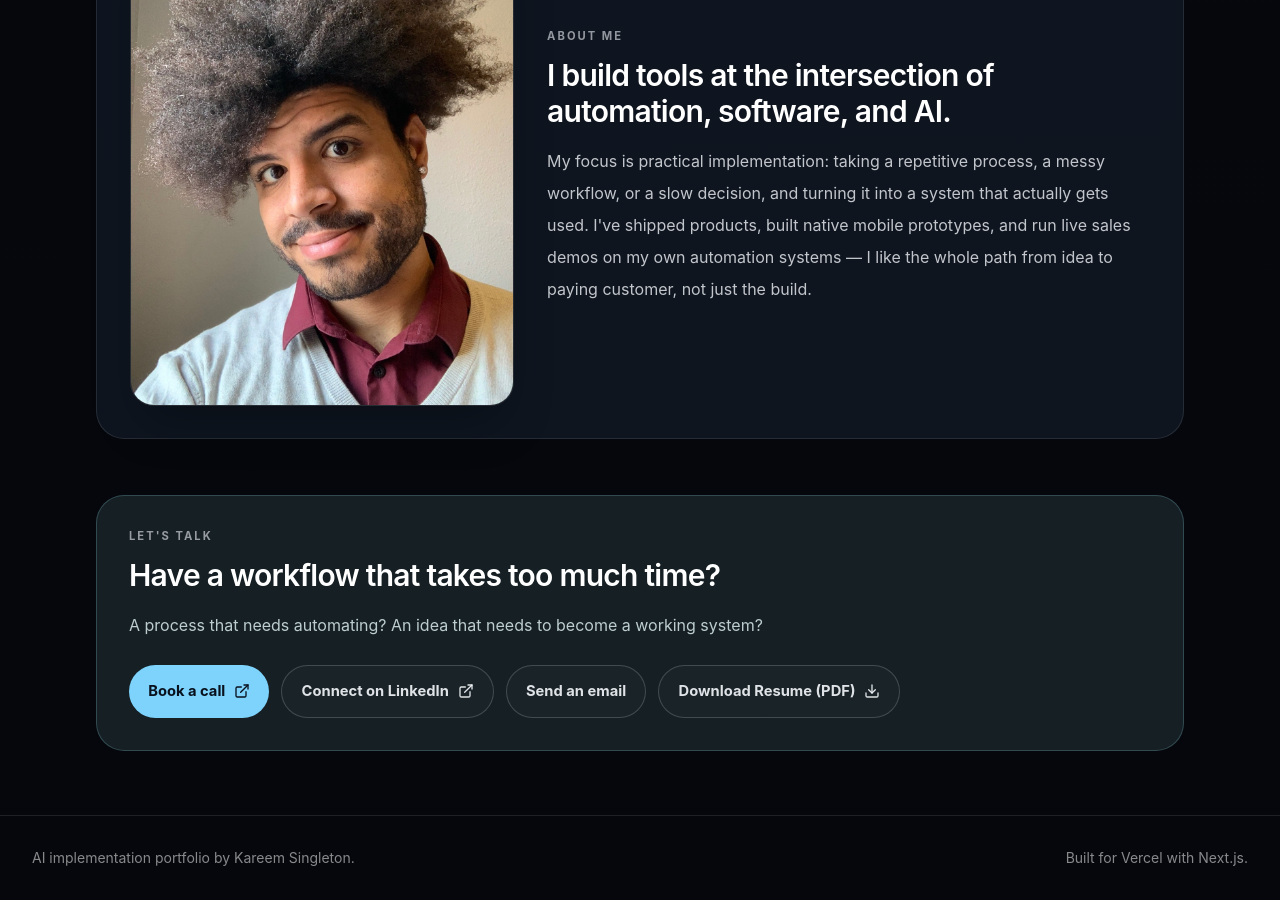
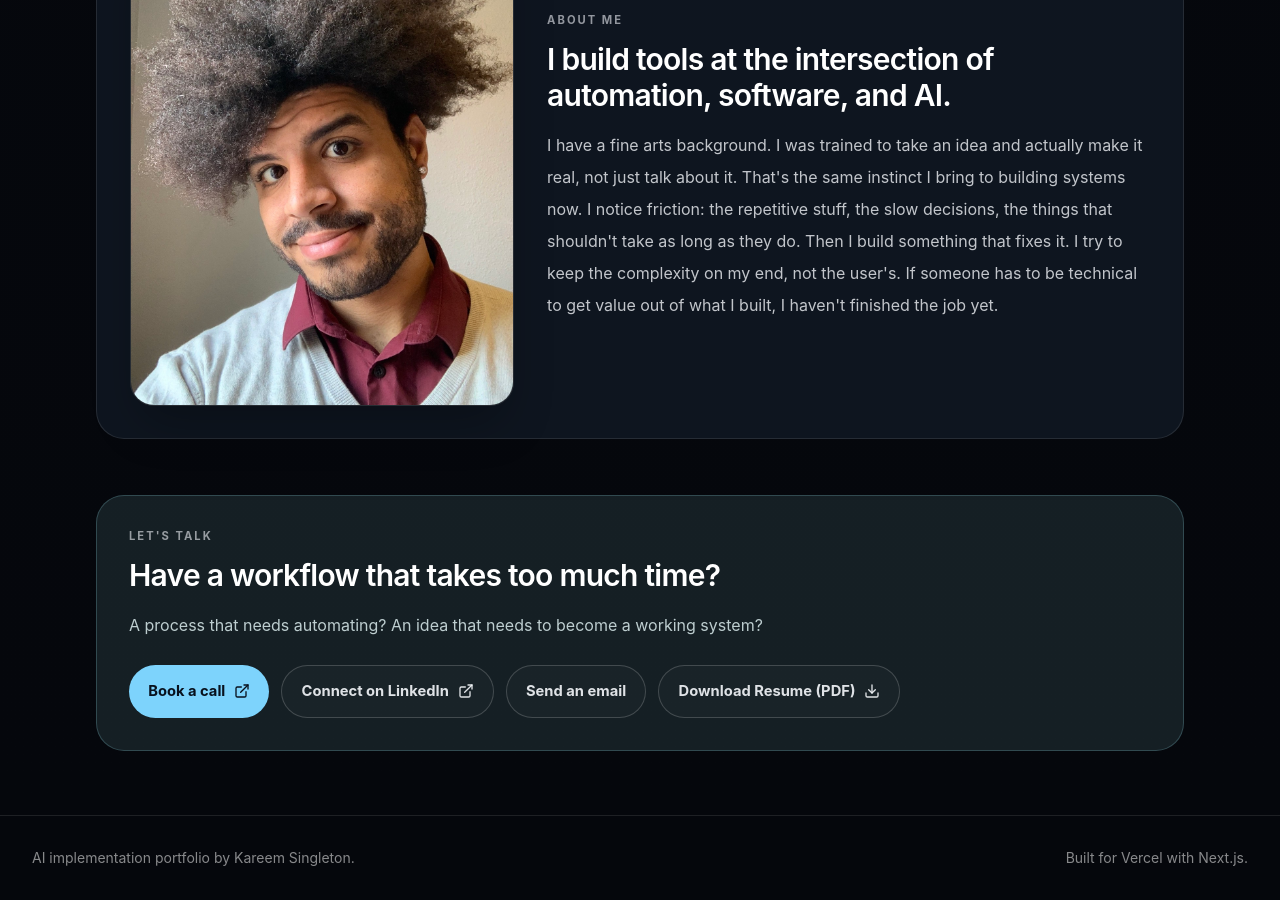
Before and after one commit to Qolqos/kareem-ai-implementation-portfolio, a Next.js app: page /portfolio in a window 1280 px wide. Shown: the part 5320-6220 px from the top of the page. Built offline with nearby package versions, Linux system fonts and the light colour scheme.

Commit message:
Update portfolio page copy

```diff
--- a/app/portfolio/page.tsx
+++ b/app/portfolio/page.tsx
@@ -328,11 +328,12 @@ export default function PortfolioPage() {
               I build tools at the intersection of automation, software, and AI.
             </h2>
             <p className="mt-4 max-w-4xl text-base leading-8 text-[var(--cf-text-soft)]">
-              My focus is practical implementation: taking a repetitive process, a messy workflow, or
-              a slow decision, and turning it into a system that actually gets used. I&apos;ve shipped
-              products, built native mobile prototypes, and run live sales demos on my own
-              automation systems — I like the whole path from idea to paying customer, not just the
-              build.
+              I have a fine arts background. I was trained to take an idea and actually make it real,
+               not just talk about it. That's the same instinct I bring to building systems now.
+               I notice friction: the repetitive stuff, the slow decisions, the things that shouldn't
+               take as long as they do. Then I build something that fixes it. I try to keep the complexity
+               on my end, not the user's. If someone has to be technical to get value out of what I built,
+               I haven't finished the job yet.
             </p>
           </div>
         </div>
```
